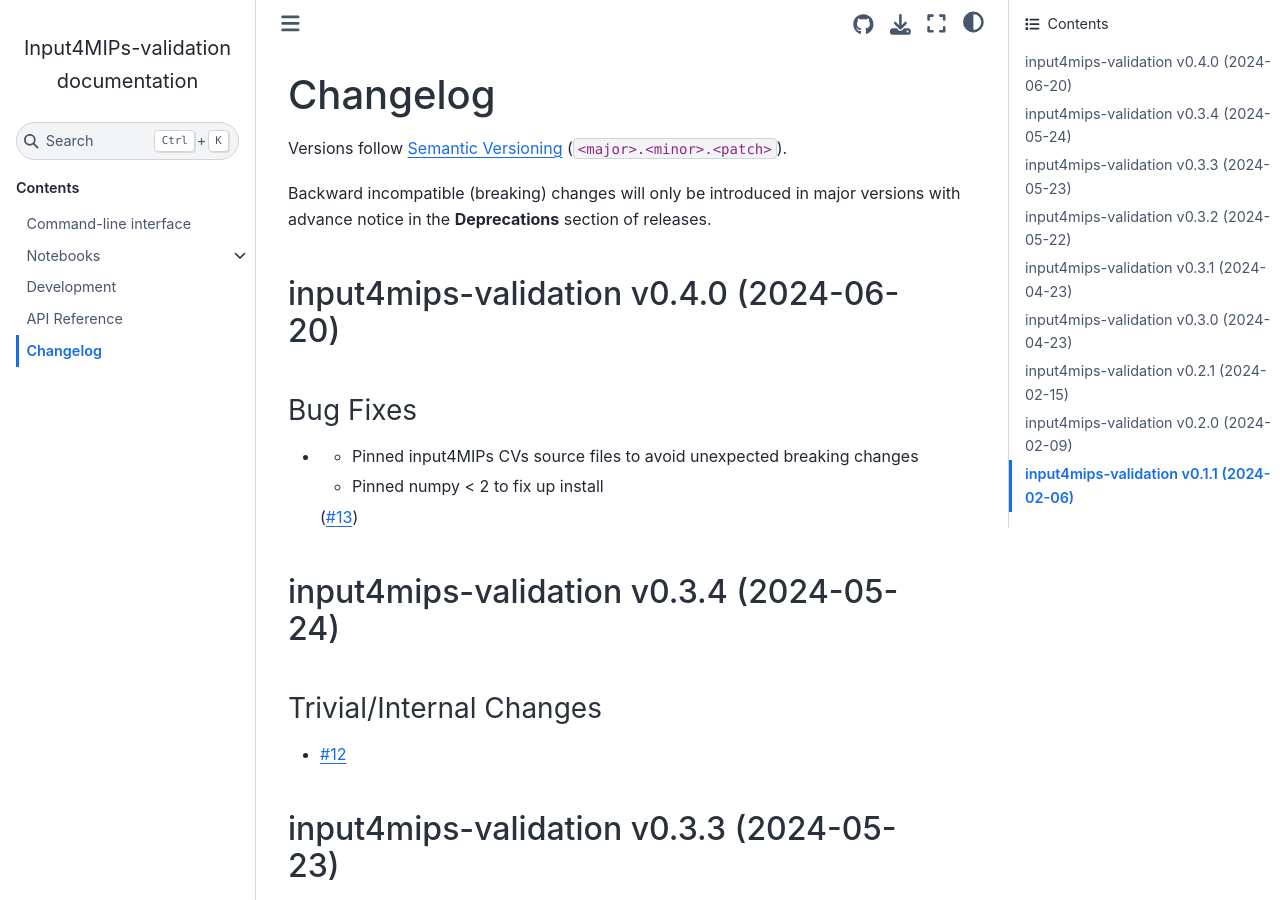
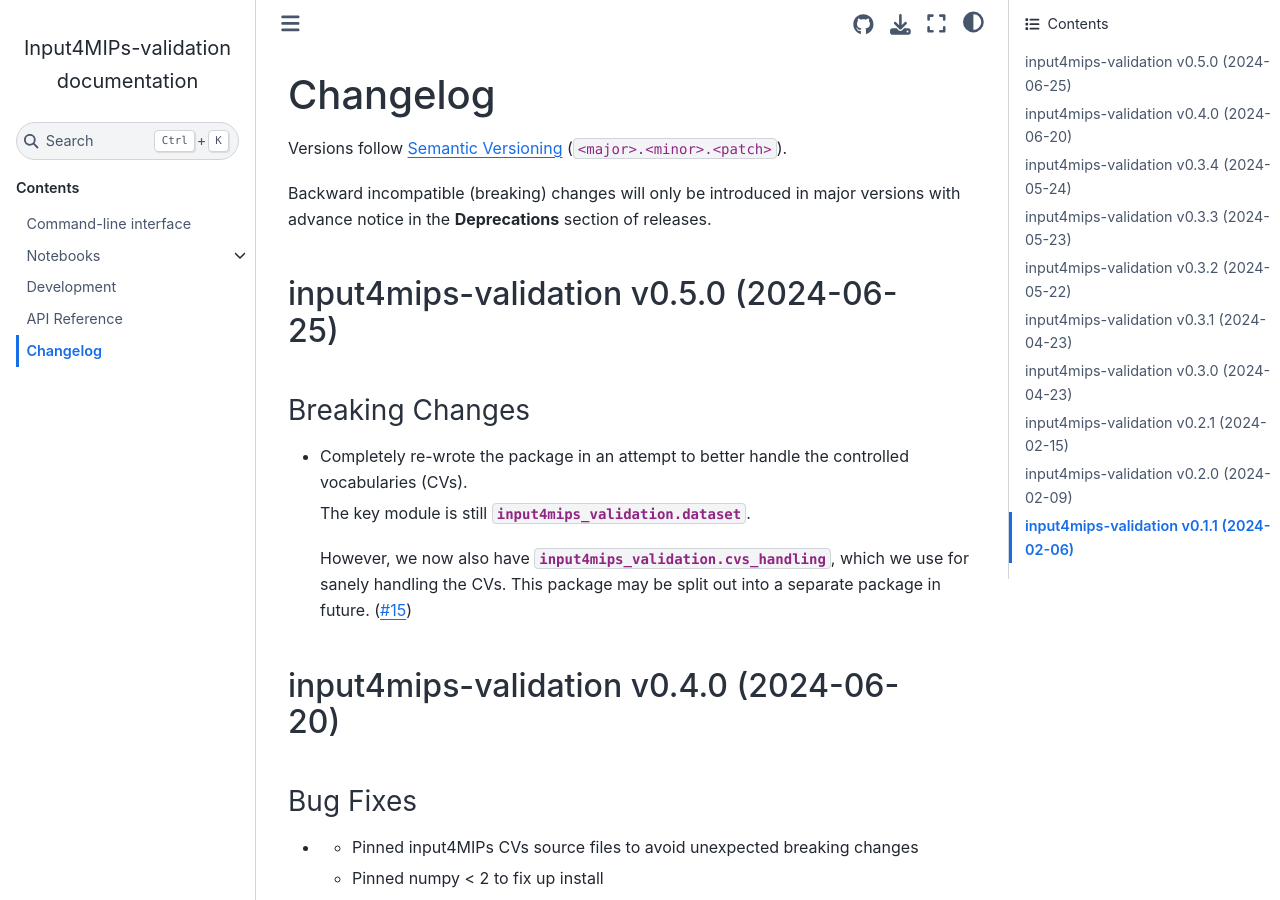
Before and after one commit to climate-resource/input4mips_validation, a Sphinx documentation site: the page built from docs/source/changelog.md, in a window 1280 px wide and 900 px high. Built offline with Sphinx 7.4.7 and the Sphinx Book theme 1.1.4, drawn with Linux system fonts in a browser that asks for light colours; pages that are not in the unit, such as notebooks, are missing from menus.

Commit message:
bump: version 0.4.1a0 -> 0.5.0

```diff
--- a/docs/source/changelog.md
+++ b/docs/source/changelog.md
@@ -18,6 +18,19 @@ of rst and use slightly different categories.
 -->
 
 <!-- towncrier release notes start -->
+
+## input4mips-validation v0.5.0 (2024-06-25)
+
+
+### Breaking Changes
+
+- Completely re-wrote the package in an attempt to better handle the controlled vocabularies (CVs).
+
+  The key module is still {py:mod}`input4mips_validation.dataset`.
+
+  However, we now also have {py:mod}`input4mips_validation.cvs_handling`, which we use for sanely handling the CVs.
+  This package may be split out into a separate package in future. ([#15](https://github.com/climate-resource/input4mips_validation/pulls/15))
+
 
 ## input4mips-validation v0.4.0 (2024-06-20)
 
--- a/pyproject.toml
+++ b/pyproject.toml
@@ -1,6 +1,6 @@
 [tool.poetry]
 name = "input4mips-validation"
-version = "0.4.1a0"
+version = "0.5.0"
 description = "Validation of input4MIPs data (checking file formats, metadata etc.)."
 authors = ["Zebedee Nicholls <zebedee.nicholls@climate-resource.com>"]
 readme = "README.md"
```
Also changed, not shown: changelog/15.breaking.md (deleted, +0 -6 lines).
